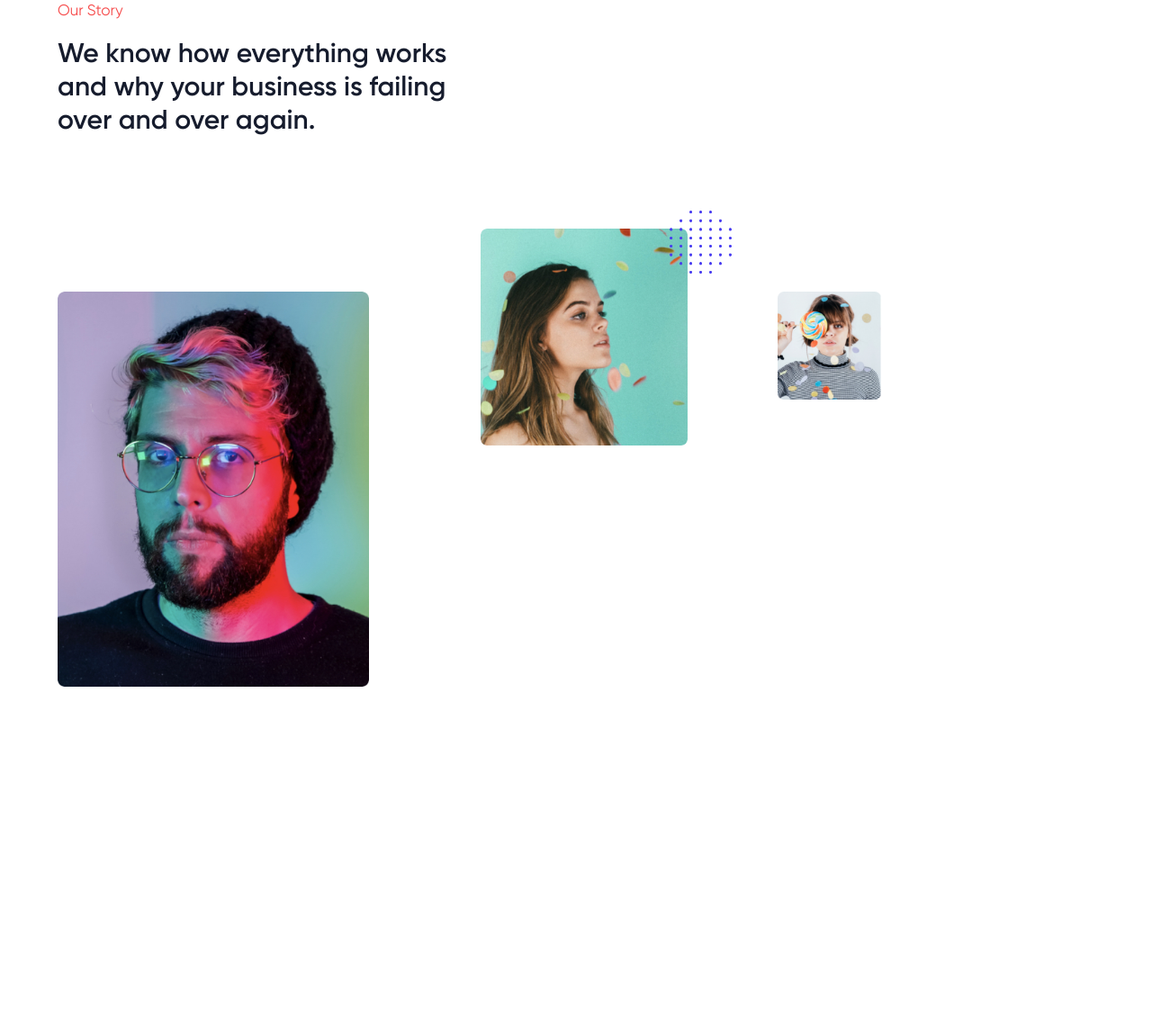
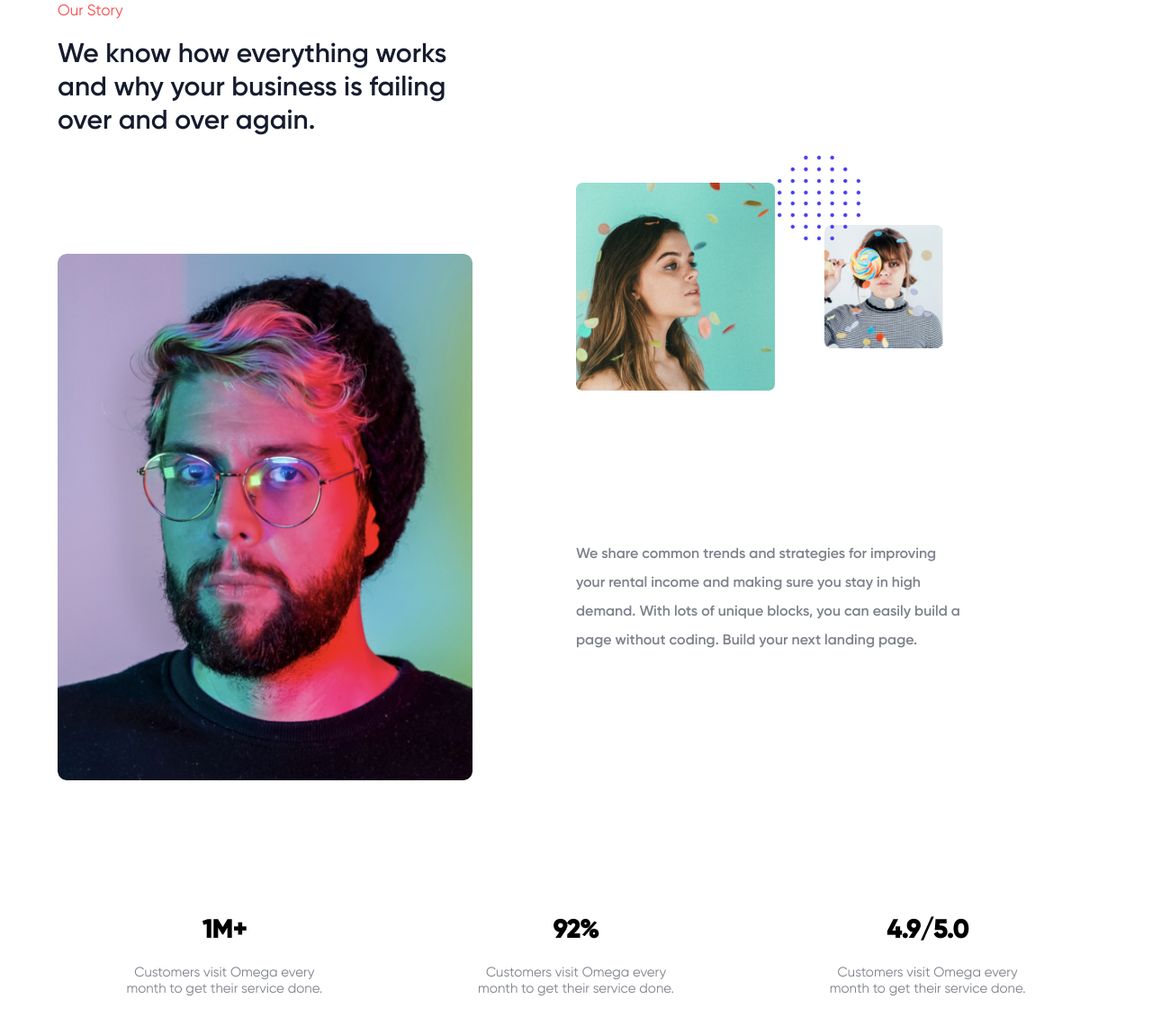
Before and after one commit to toxynosam/brainywave_io, a plain HTML site: page index.html in a window 1280 px wide. Shown: the part 2036-3176 px from the top of the page at 90% size. Before the commit the page ends 2799 px from the top, so only its background shows below. Drawn offline with nearby package versions, Linux system fonts and the light colour scheme; files whose address does not match are found by name.

Commit message:
feat: finished up the story section

```diff
--- a/index.html
+++ b/index.html
@@ -1,6 +1,5 @@
 <!DOCTYPE html>
 <html lang="en">
-
   <head>
     <meta charset="UTF-8" />
     <meta name="viewport" content="width=device-width, initial-scale=1.0" />
@@ -11,7 +10,10 @@
     <link rel="stylesheet" href="./style.css" />
     <!-- CSS Link -->
     <!-- boxicons -->
-  <link href="https://unpkg.com/boxicons@2.1.4/css/boxicons.min.css" rel="stylesheet" />
+    <link
+      href="https://unpkg.com/boxicons@2.1.4/css/boxicons.min.css"
+      rel="stylesheet"
+    />
   </head>
 
   <body>
@@ -111,48 +113,64 @@
       </section>
       <section>
         <div>
-        <img src="./images/testimonial_img.png" alt="">
+          <img src="./images/testimonial_img.png" alt="" />
         </div>
         <div>
-        <i class='bx bxs-star'></i>
-        <i class='bx bxs-star'></i>
-        <i class='bx bxs-star'></i>
-        <i class='bx bxs-star'></i>
-        <i class='bx bxs-star'></i>
-        <p>“OMG! I cannot believe that I have got a brand new landing page after getting Albino. It was super easy to
-          edit and publish.”</p>
+          <i class="bx bxs-star"></i>
+          <i class="bx bxs-star"></i>
+          <i class="bx bxs-star"></i>
+          <i class="bx bxs-star"></i>
+          <i class="bx bxs-star"></i>
+          <p>
+            “OMG! I cannot believe that I have got a brand new landing page
+            after getting Albino. It was super easy to edit and publish.”
+          </p>
           <span>Franklin Hicks</span><span>Web Developer</span>
         </div>
       </section>
       <section>
+        <div class="box">
           <div>
+            <div class="box_flex1">
               <small>Our Story</small>
-        <p>We know how everything works and why your business is failing over and over again.</p>
+              <p>
+                We know how everything works and why your business is failing over
+                and over again.
+              </p>
+            </div>
+            <img src="./images/story_male.png" alt="" />
+          </div>
+          <div class="box_flex2">
+            <div class="box_inner">
+              <div>
+                <img class="female_grn" src="./images/story_female_grn.png" alt="" />
               </div>
               <div>
-        <div>
-          <img src="./images/story_male.png" alt="">
+                <img class="female_lol" src="./images/story_female_lollipop.png" alt="" />
               </div>
-        <div class="lolly_flex">
-          <div>
-            <img src="./images/story_female_grn.png" alt="">
             </div>
-          <div>
-            <img src="./images/story_female_lollipop.png" alt="">
-          </div>
+            <p>We share common trends and strategies for improving your rental income and making sure you stay in high demand. With lots of unique blocks, you can easily build a page without coding. Build your next landing page.</p>
           </div>
 
 
-
-
-        <img class="story_pattern" src="./images/story_pattern.png" alt="">
+          <img class="story_pattern" src="./images/story_pattern.png" alt="" />
         </div>
-
-
-
-
       </section>
 
+      <div class="rating">
+        <div class="meme">
+          <h3>1M+</h3>
+          <p>Customers visit Omega every month to get their service done.</p>
+        </div>
+        <div class="meme">
+          <h3>92%</h3>
+          <p>Customers visit Omega every month to get their service done.</p>
+        </div>
+        <div class="meme">
+          <h3>4.9/5.0</h3>
+          <p>Customers visit Omega every month to get their service done.</p>
+        </div>
+      </div>
     </main>
     <!-- Main Section -->
 
@@ -162,5 +180,4 @@
       AOS.init();
     </script>
   </body>
-
 </html>
--- a/style.css
+++ b/style.css
@@ -313,56 +313,101 @@ main section:nth-child(2) > :nth-child(2) > span:last-child{
   font-size: 12px;
 }
 
-main section:nth-child(3) > div > small{
+.box_flex1 > small{
   color: var(--ba-red);
   font-size: 17px;
   font-family: "Gilroy";
 
 }
 
-main section:nth-child(3) > div:first-of-type > p{
+.box_flex1 > p{
  font-size: 30px;
- width: 40%;
+ width: 80%;
  margin-top: 20px;
  color: var(--ba-black);
  font-family: "Gilroy_Semibold";
- margin-bottom: 5rem;
+ margin-bottom: 8rem;
 }
 
 main section:nth-child(3) > div:nth-child(2){
-  /* background-color: #473bf0; */
+ background-color: #473bf0;
   display: flex;
   margin: auto;
   position: relative;
 
 }
 
+.box{
+  display: grid;
+  grid-template-columns: repeat(2, 1fr);
+  position: relative;
+  /* gap: 1rem; */
+}
+
+
 main section:nth-child(3) > div > div > img{
-  width: 30%;
-  height: auto;
+  width: 80%;
+  /* height: auto; */
+  /* position: absolute; */
+  /* top: 90px; */
+}
+
+.box_flex2 .box_inner .female_grn{
+  width: 90%;
+  margin-top: 200px;
+}
+
+.box_flex2 .box_inner .female_lol{
+  width: 40%;
+  margin-top: 200px;
+  margin-right: 300px;
+  margin-left: 30px;
+}
+
+.box_flex2 .box_inner{
+  display: flex;
+  justify-content: center;
+  align-items: center;
+  margin-bottom: 10rem;
+}
+
+.box_flex2 p{
+  width: 75%;
+  color: var(--ba-black-muted);
+  font-family: "Gilroy_Semibold";
+  line-height: 2rem;
+}
+
+.story_pattern{
+  width: 8%;
   position: absolute;
-  top: 90px;
+  top: 170px;
+  left: 800px;
 }
-main section:nth-child(3) > div > div > div > img{
-  width: 20%;
-  height: auto;
-  position: absolute;
-  left: 470px;
-  top: 20px;
+
+.rating{
+  display: flex;
+  justify-content: center; /* Center horizontally */
+  align-items: center;     /* Center vertically if needed */
+  gap: 20px;
+  margin-top: 6rem;              /* Optional: space between the divs */
 
 }
 
-main section:nth-child(3) > div > div > div:last-child img{
-  width: 10%;
-  height: auto;
- position: absolute;
- top: 90px;
- left: 800px;
+.meme p, h3 {
+  text-align: center;
 }
 
-.story_pattern{
-  width: 6%;
-  height: auto;
-  margin-left: 680px;
-  z-index: 1;
+.meme p{
+  color: var(--ba-black-muted);
+  width: 65%;
+  margin: auto;
+  font-size: 15px;
 }
+
+.meme h3{
+  margin-bottom: 20px;
+  font-size: 28px;
+  font-family: "Gilroy_Bold";
+
+}
```
Lines whose indentation alone changed are shown as unchanged.
